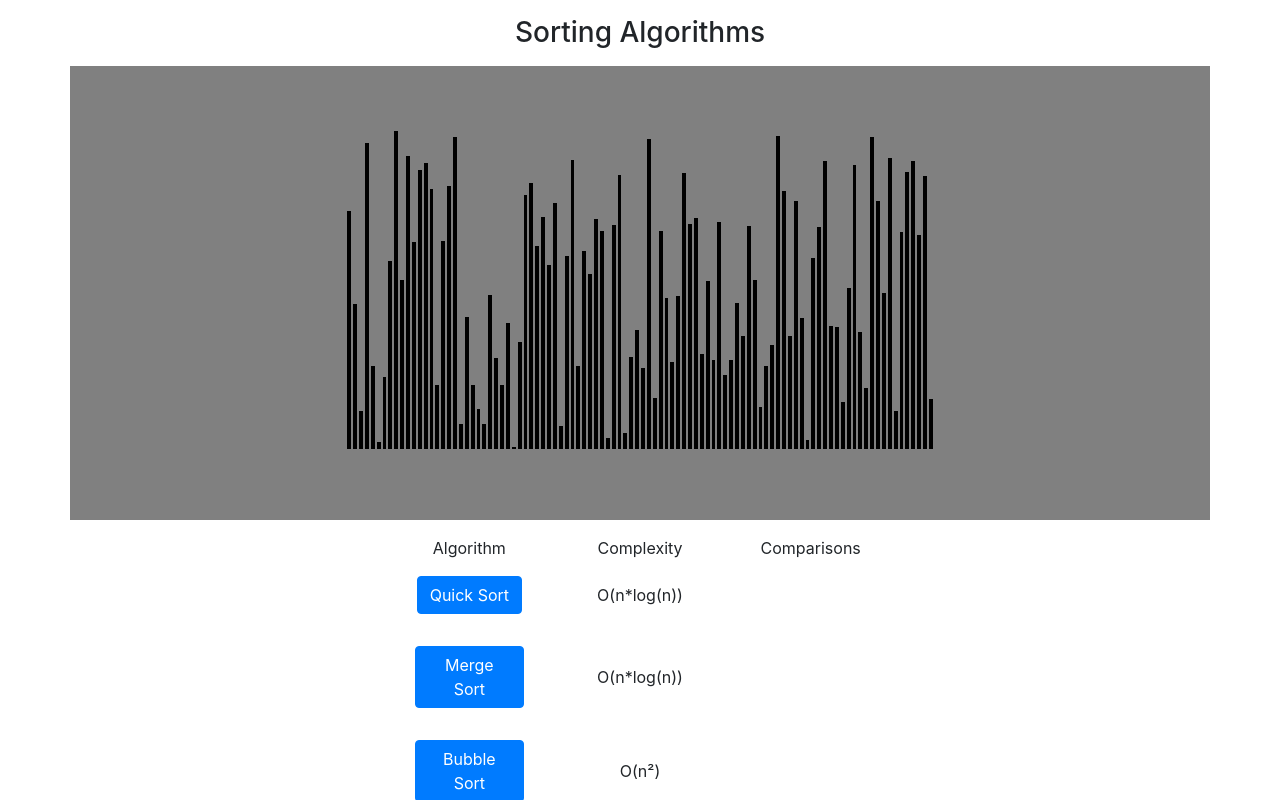
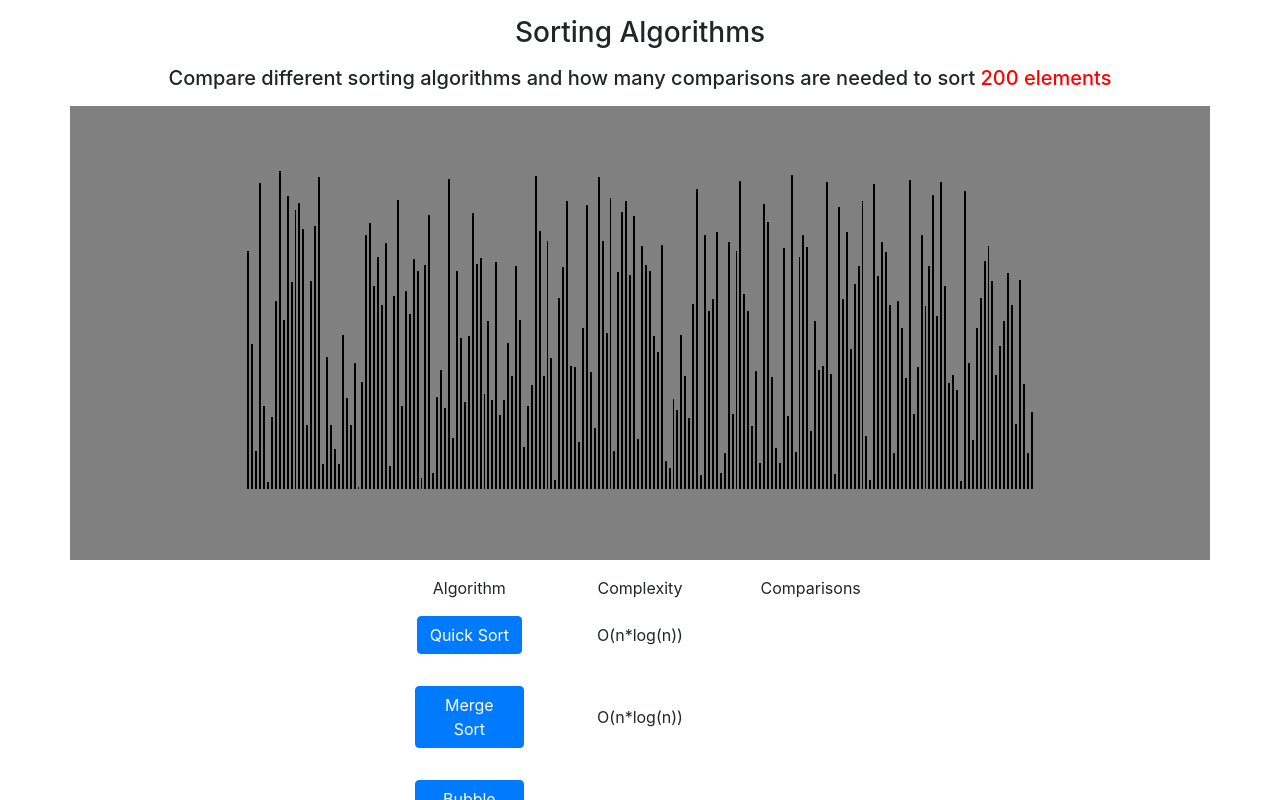
Before and after one commit to H4sh3/Sorting, a React (Create React App) app: page / in a window 1280 px wide. Shown: the top 800 px of the page. Built offline with nearby package versions, Linux system fonts and the light colour scheme.

Commit message:
add description

```diff
--- a/src/App.css
+++ b/src/App.css
@@ -32,6 +32,7 @@
   from {
     transform: rotate(0deg);
   }
+
   to {
     transform: rotate(360deg);
   }
--- a/src/components/DataVis.tsx
+++ b/src/components/DataVis.tsx
@@ -55,6 +55,7 @@ export class DataVis extends React.Component<IProps, IState>{
   render() {
     return <span >
       <h3 style={{ margin: "1rem" }}>Sorting Algorithms</h3>
+      <h5 style={{ margin: "1rem" }}>Compare different sorting algorithms and how many comparisons are needed to sort <span style={{ color: "red" }}>200 elements</span></h5>
       <Container style={{ backgroundColor: "grey", paddingTop: "4rem", paddingBottom: "4rem" }}>
         {this.VisualizeData(this.state.data, this.state.data.length)}
       </Container>
@@ -118,7 +119,7 @@ export class DataVis extends React.Component<IProps, IState>{
   }
 
   randomizeData() {
-    this.setState({ data: randomArray(100, 20), sorted: false })
+    this.setState({ data: randomArray(200, 20), sorted: false })
   }
 
   async sort(algo: string) {
```
